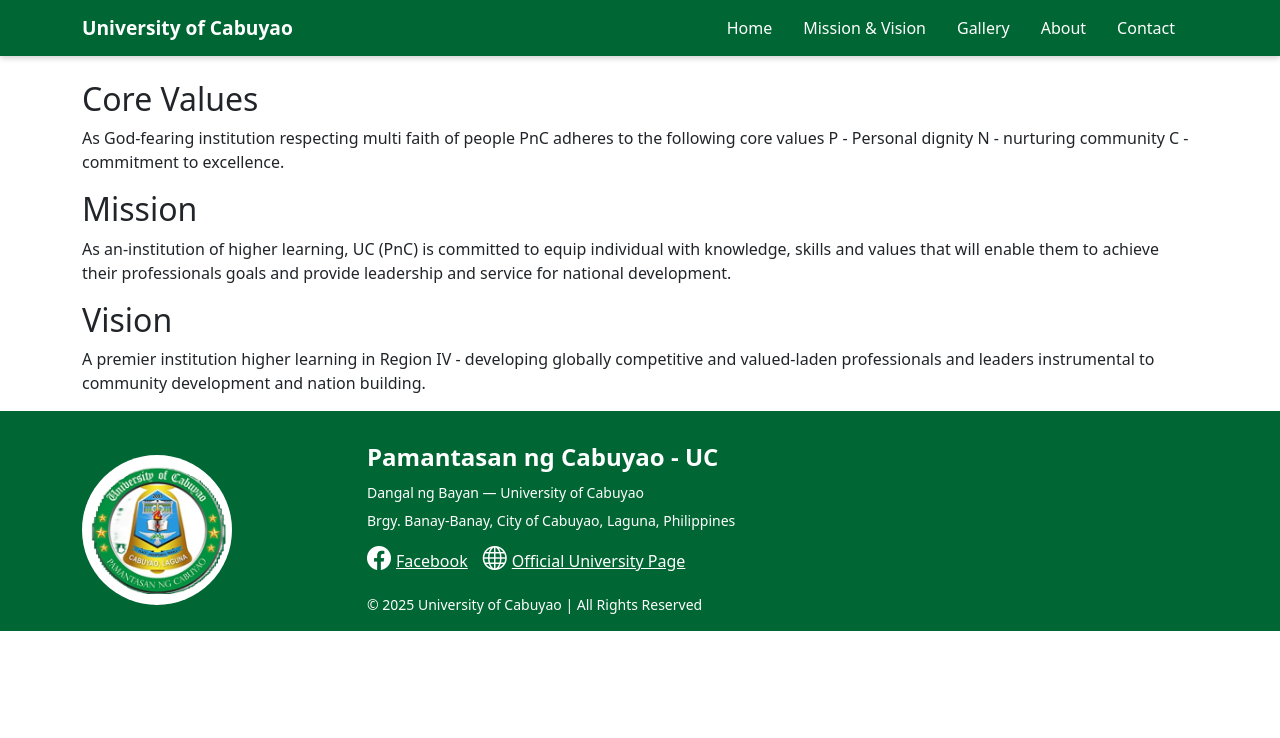
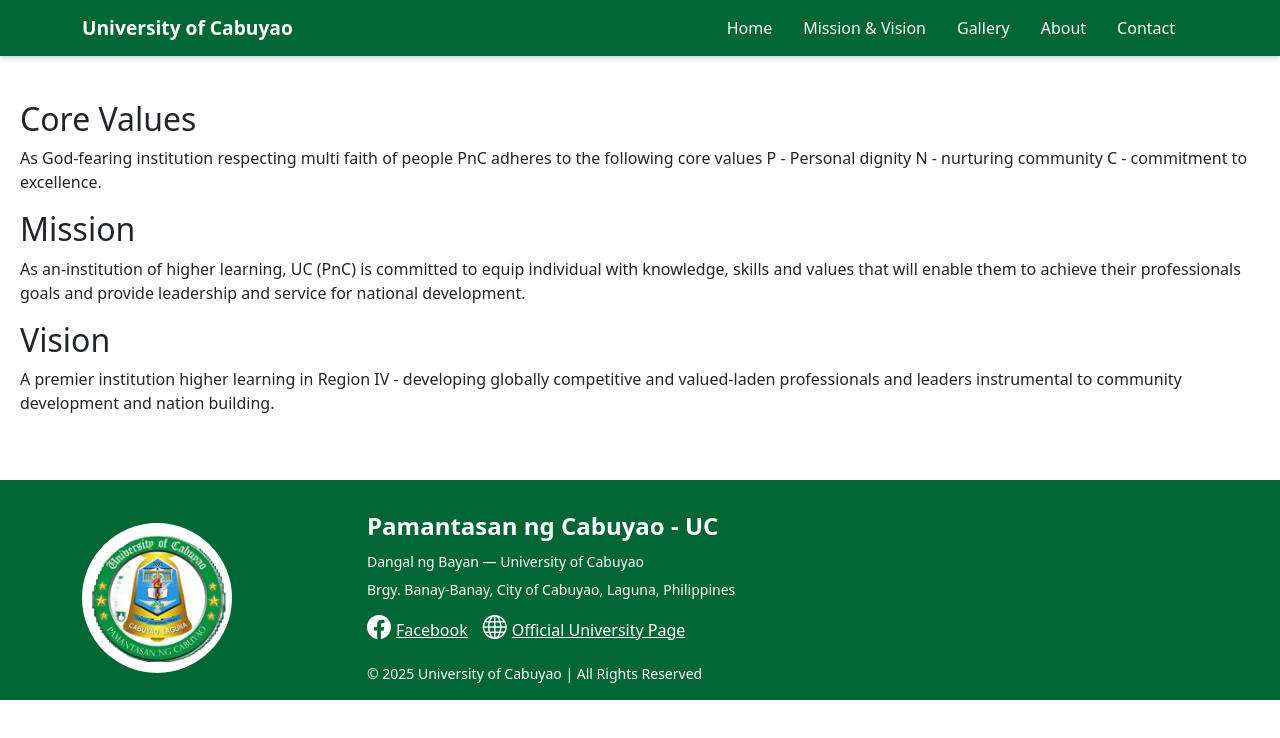
Before and after one commit to arac880/G2_LAB2_ITP110, a React (Vite) app: page /mission-vision in a window 1280 px wide. Shown: the top 738 px of the page. Built offline with nearby package versions, Linux system fonts and the light colour scheme.

Commit message:
Changes on Mission Vision

```diff
--- a/src/App.css
+++ b/src/App.css
@@ -41,3 +41,8 @@
   background-repeat: no-repeat;
   background-position: center;
 }
+
+.container-missionvission{
+ height: 400px;
+ padding: 20px;
+}
--- a/src/components/MissionVision.jsx
+++ b/src/components/MissionVision.jsx
@@ -1,6 +1,6 @@
 function MissionVision() {
   return (
-    <div className="container mt-4">
+    <div className="container-missionvission mt-4">
       <h2>Core Values</h2>
       <p>As God-fearing  institution respecting multi faith of people PnC adheres to the following core values
  P - Personal dignity
```
